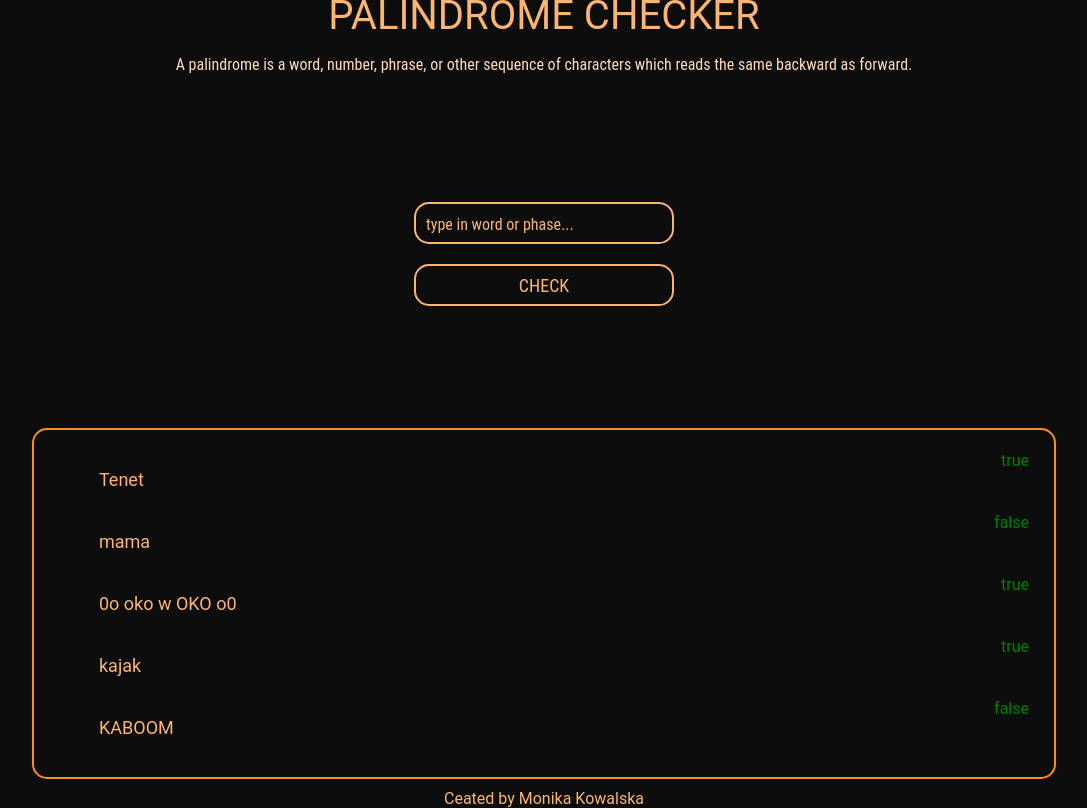
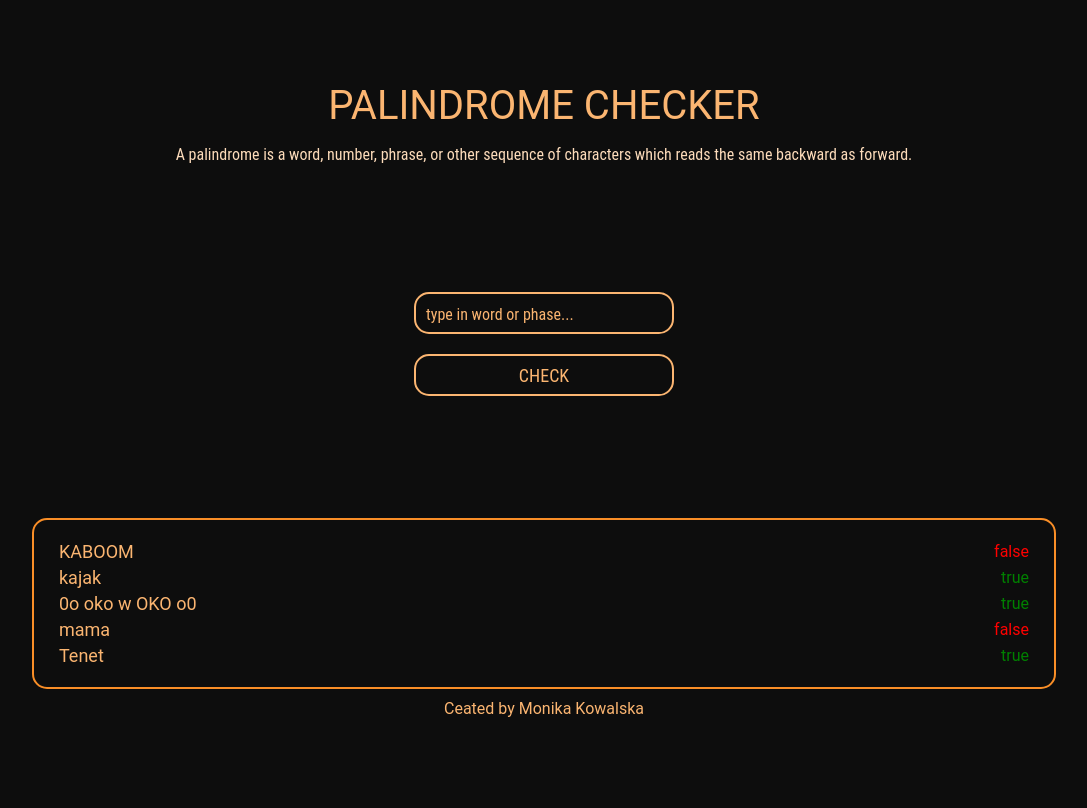
Before and after one commit to moniqka/palindrome-checker, a Vue app: page / in a window 1280 px wide. Shown: the whole page, without its empty margins (96-1183 px from the left). Built offline with nearby package versions, Linux system fonts and the light colour scheme.

Commit message:
import json and manage history data

```diff
--- a/src/components/Checker.vue
+++ b/src/components/Checker.vue
@@ -9,7 +9,7 @@
       </p>
     </header>
     <form class="container" @submit.prevent="checkIsPalindrome">
-      <label for="text-box">{{ result }}</label>
+      <label for="text-box" :style="{ color: isPalindrome ? `green` : `red` }">{{ result }}</label>
       <input
         type="text"
         name="text-box"
@@ -17,16 +17,24 @@
         autocomplete="off"
         v-model="text"
         class="button button__input"
-        placeholder="type in word or phase..." />
+        placeholder="type in word or phase..."
+      />
       <button type="submit" class="button">CHECK</button>
     </form>
     <section class="search-history">
       <ul class="search-history__list">
-        <li v-for="(word, key) in history"
-            :key="key"
-            class="search-history__word">
+        <li
+          v-for="(word, key) in history"
+          :key="key"
+          class="search-history__word"
+        >
           <p class="search-history__word__text">{{ word.text }}</p>
-          <span class="search-history__word__result"> {{ word.palindrome }} </span>
+          <span
+            class="search-history__word__result"
+            :style="{ color: word.palindrome ? `green` : `red` }"
+          >
+            {{ word.palindrome }}
+          </span>
         </li>
       </ul>
     </section>
@@ -36,6 +44,7 @@
 
 <script>
 import { mapActions, mapGetters } from "vuex";
+import json from "../json/data.json";
 export default {
   name: "Checker",
   data() {
@@ -50,15 +59,23 @@ export default {
       "checkerHistory"
     ]),
     word() {
-      console.log('getters', this.checkerHistory)
       return this.text.toLowerCase().replace(/[\W_]/g, "");
     },
     wordToCheck() {
-      return this.word.split("").reverse().join("");
+      return this.word
+        .split("")
+        .reverse()
+        .join("");
+    },
+    isPalindrome() {
+      return this.word === this.wordToCheck;
     }
   },
   methods: {
-    ...mapActions([]),
+    ...mapActions([
+      "addCheckedWordToHistory",
+      "getCheckerHistory"
+    ]),
     clearText() {
       this.result = "";
       this.text = "";
@@ -71,10 +88,23 @@ export default {
       } else {
         this.result = `Type in word or phase first!`;
       }
+      this.addToHistory();
+    },
+    addToHistory() {
+      let checkedWord = {
+        text: this.text,
+        palindrome: this.isPalindrome
+      };
+      if (this.word) {
+        this.addCheckedWordToHistory(checkedWord);
+      }
     }
   },
   created() {
-    this.history = this.checkerHistory;
+    this.getCheckerHistory(json);
+  },
+  mounted() {
+    this.history = this.checkerHistory && this.checkerHistory.reverse();
   }
 };
 </script>
@@ -101,16 +131,18 @@ main.container {
   width: 100%;
   margin: 10px;
   padding: 5px;
+  &__list {
+    padding: 0;
+  }
   &__word {
     display: flex;
     flex-direction: row;
     justify-content: space-between;
+    align-items: center;
     margin: 5px 20px;
     &__text {
       font-size: 18px;
-    }
-    &__result {
-      color: green;
+      margin: 0;
     }
   }
 }
--- /dev/null
+++ b/src/json/data.json
@@ -0,0 +1,22 @@
+[
+  {
+    "text": "Tenet",
+    "palindrome": true
+  },
+  {
+    "text": "mama",
+    "palindrome": false
+  },
+  {
+    "text": "0o oko w OKO o0",
+    "palindrome": true
+  },
+  {
+    "text": "kajak",
+    "palindrome": true
+  },
+  {
+    "text": "KABOOM",
+    "palindrome": false
+  }
+]
--- a/src/main.js
+++ b/src/main.js
@@ -1,6 +1,10 @@
 import Vue from "vue";
 import App from "./App.vue";
 import store from "./store";
+import axios from "axios";
+import VueAxios from "vue-axios";
+
+Vue.use(VueAxios, axios);
 
 Vue.config.productionTip = false;
 
--- a/src/store/index.js
+++ b/src/store/index.js
@@ -5,40 +5,30 @@ Vue.use(Vuex);
 
 export default new Vuex.Store({
   state: {
-    checkerHistory: [
-      {
-        text: "Tenet",
-        palindrome: true
-      },
-      {
-        text: "mama",
-        palindrome: false
-      },
-      {
-        text: "0o oko w OKO o0",
-        palindrome: true
-      },
-      {
-        text: "kajak",
-        palindrome: true
-      },
-      {
-        text: "KABOOM",
-        palindrome: false
-      }
-    ]
+    checkerHistory: []
   },
   getters: {
     checkerHistory: state => state.checkerHistory
   },
   mutations: {
     SET_CHECKER_HISTORY(state, list) {
+      console.log('list', list)
       state.checkerHistory = list;
+    },
+    ADD_CHECKED_WORD(state, word) {
+      state.checkerHistory.unshift(word);
+      if (state.checkerHistory.length > 5) {
+        state.checkerHistory.pop();
+      }
     }
   },
   actions: {
     getCheckerHistory({ commit }, array) {
+      console.log('array', array)
       commit("SET_CHECKER_HISTORY", array);
+    },
+    addCheckedWordToHistory({ commit }, word) {
+      commit("ADD_CHECKED_WORD", word);
     }
   },
   modules: {}
```
